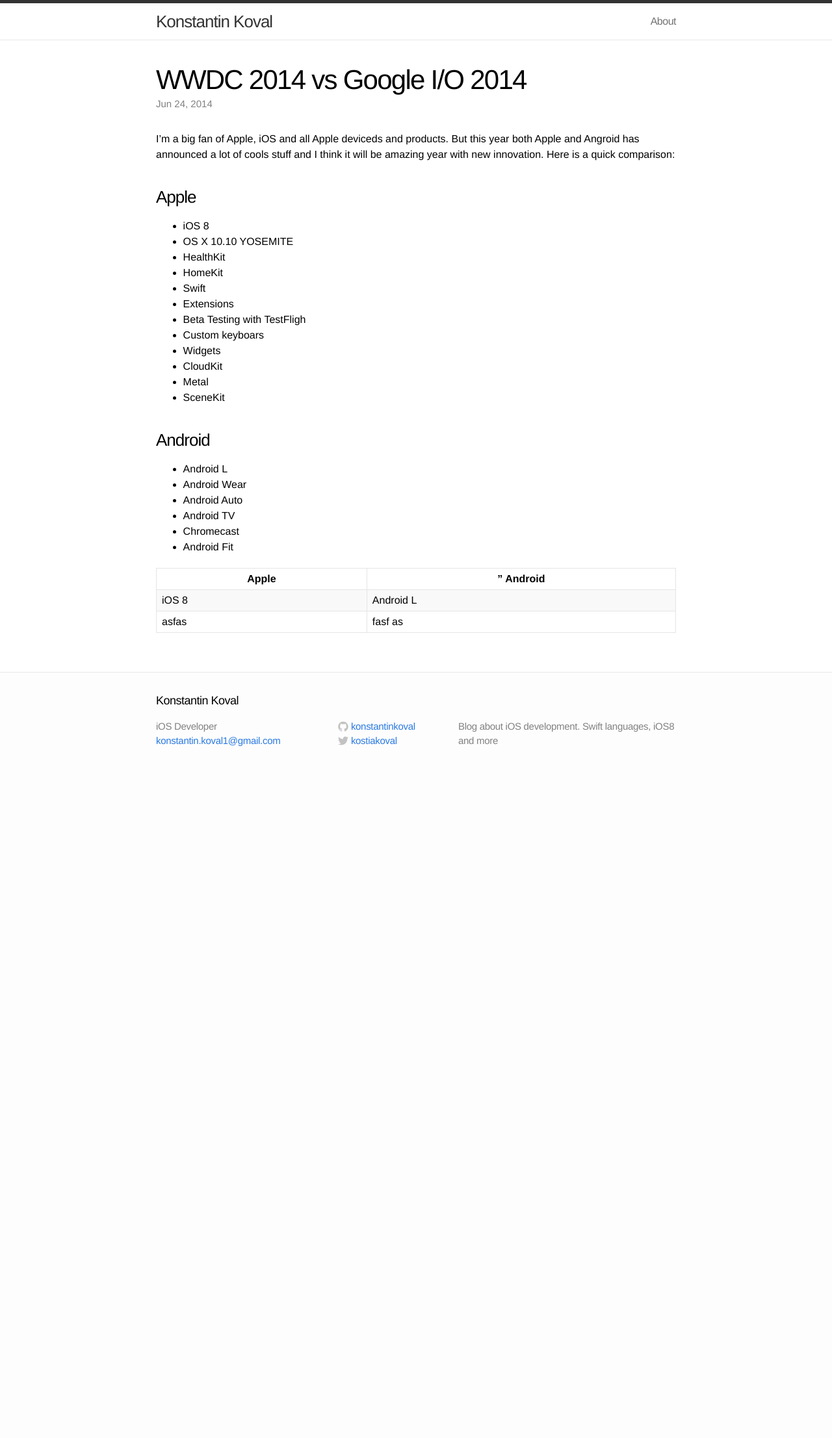
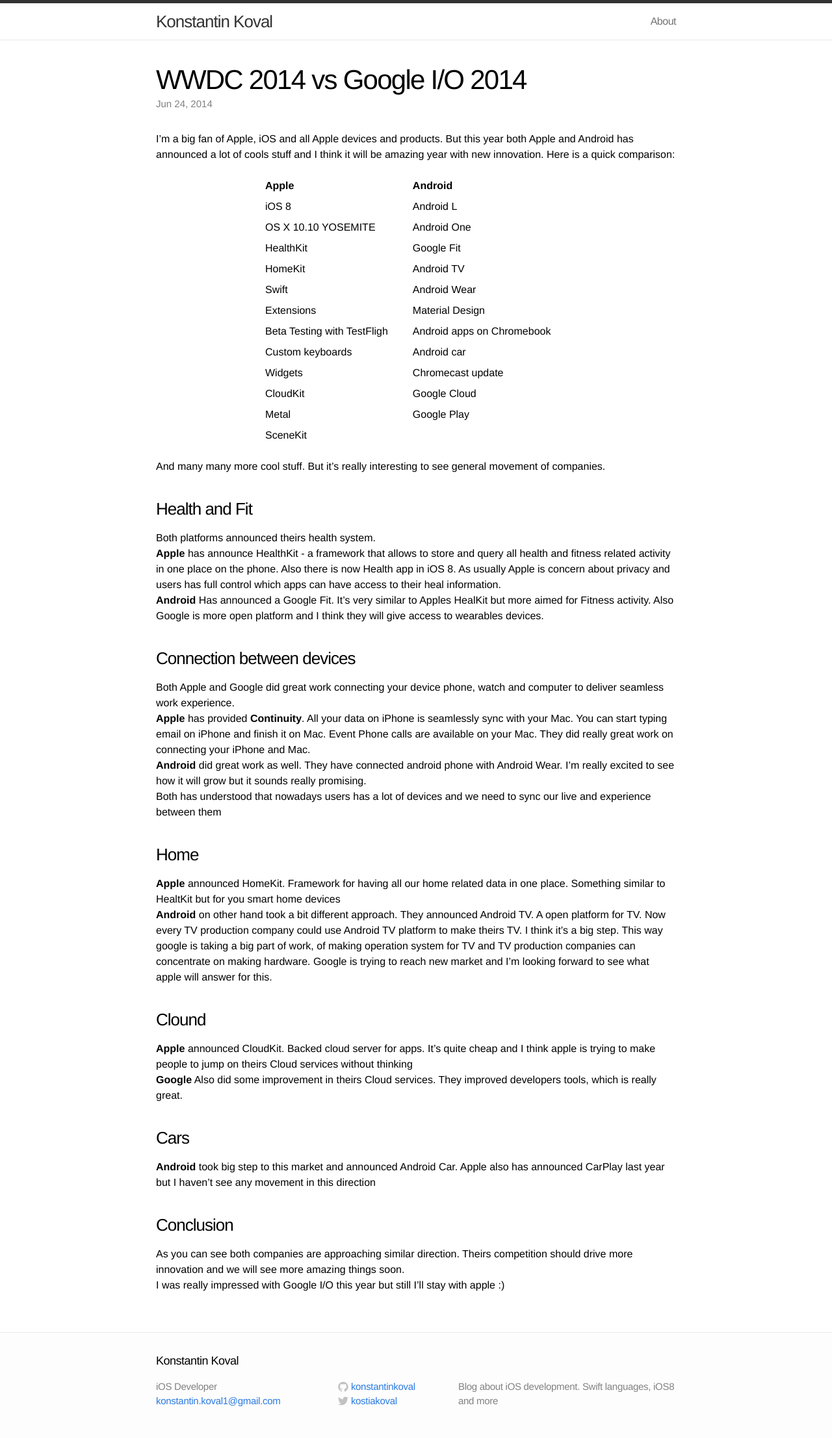
Before and after one commit to kostiakoval/kostiakoval.github.io, a Jekyll site: the page built from _posts/2014-06-24-WWDC-2014-vs-Google-I:O.markdown, in a window 1280 px wide. Shown: the whole page at 65% size. Built offline with Jekyll 4.4.1, drawn with Linux system fonts in a browser that asks for light colours; Markdown is read by kramdown in place of the engine named in the settings; before the commit the page ends 1197 px from its top, so only the background shows below that.

Commit message:
new post and styles update

```diff
--- a/_includes/head.html
+++ b/_includes/head.html
@@ -8,6 +8,11 @@
 
     <!-- Custom CSS -->
     <link rel="stylesheet" href="{{ "/css/main.css" | prepend: site.baseurl }}">
-    <link rel="stylesheet" href="{{ "/css/table.css" | prepend: site.baseurl }}">
+
+    {% if page.tableContent %}
+    	<link rel="stylesheet" href="{{ "/css/table.css" | prepend: site.baseurl }}">
+    {% else %}
+        <link rel="stylesheet" href="{{ "/css/table-white.css" | prepend: site.baseurl }}">
+    {% endif%}
 
 </head>
--- a/_posts/2014-06-24-WWDC-2014-vs-Google-I:O.markdown
+++ b/_posts/2014-06-24-WWDC-2014-vs-Google-I:O.markdown
@@ -5,32 +5,48 @@
 published: true
 ---
 
-I'm a big fan of Apple, iOS and all Apple deviceds and products. But this year both Apple and Angroid has announced a lot of cools stuff and I think it will be amazing year with new innovation. Here is a quick comparison:
-
-### Apple
-* iOS 8
-* OS X 10.10 YOSEMITE
-* HealthKit
-* HomeKit
-* Swift
-* Extensions
-* Beta Testing with TestFligh
-* Custom keyboars
-* Widgets
-* CloudKit
-* Metal
-* SceneKit
-
-### Android
-* Android L
-* Android Wear
-* Android Auto
-* Android TV
-* Chromecast
-* Android Fit
+I'm a big fan of Apple, iOS and all Apple devices and products. But this year both Apple and Android has announced a lot of cools stuff and I think it will be amazing year with new innovation. Here is a quick comparison:
 
 
-| Apple  |" Android  |
-|--------|-----------|
-| iOS 8  | Android L  |
-| asfas  | fasf as  |
+| Apple                | Android |
+|:---------------------------|:------------|
+| iOS 8                      | Android L   |
+| OS X 10.10 YOSEMITE        | Android One |
+| HealthKit                  | Google Fit  |
+|HomeKit                     | Android TV
+|Swift                       | Android Wear
+|Extensions                  | Material Design
+|Beta Testing with TestFligh | Android apps on Chromebook
+|Custom keyboards            | Android car
+|Widgets                     | Chromecast update
+|CloudKit                    | Google Cloud
+|Metal                       | Google Play
+|SceneKit                    |             |
+
+And many many more cool stuff. But it's really interesting to see general movement of companies.
+
+### Health and Fit
+Both platforms announced theirs health system.
+**Apple** has announce HealthKit - a framework that allows to store and query all health and fitness related activity in one place on the phone. Also there is now Health app in iOS 8. As usually Apple is concern about privacy and users has full control which apps can have access to their heal information.
+**Android** Has announced a Google Fit. It's very similar to Apples HealKit but more aimed for Fitness activity. Also Google is more open platform and I think they will give access to wearables devices.
+
+### Connection between devices
+Both Apple and Google did great work connecting your device phone, watch and computer to deliver seamless work experience.
+**Apple** has provided **Continuity**. All your data on iPhone is seamlessly sync with your Mac. You can start typing email on iPhone and finish it on Mac. Event Phone calls are available on your Mac. They did really great work on connecting your iPhone and Mac.
+**Android** did great work as well. They have connected android phone with Android Wear. I'm really excited to see how it will grow but it sounds really promising.
+Both has understood that nowadays users has a lot of devices and we need to sync our live and experience between them
+
+### Home
+**Apple** announced HomeKit. Framework for having all our home related data in one place. Something similar to HealtKit but for you smart home devices
+**Android** on other hand took a bit different approach. They announced Android TV. A open platform for TV. Now every TV production company could use Android TV platform to make theirs TV. I think it's a big step. This way google is taking a big part of work, of making operation system for TV and TV production companies can concentrate on making hardware. Google is trying to reach new market and I'm looking forward to see what apple will answer for this.
+
+### Clound
+**Apple** announced CloudKit. Backed cloud server for apps. It's quite cheap and I think apple is trying to make people to jump on theirs Cloud services without thinking
+**Google** Also did some improvement in theirs Cloud services. They improved developers tools, which is really great.
+
+###Cars
+**Android** took big step to this market and announced Android Car. Apple also has announced CarPlay last year but I haven't see any movement in this direction
+
+###Conclusion
+As you can see both companies are approaching similar direction. Theirs competition should drive more innovation and we will see more amazing things soon.
+I was really impressed with Google I/O this year but still I'll stay with apple :)
--- /dev/null
+++ b/css/table-white.css
@@ -0,0 +1,15 @@
+/* Tables */
+table {
+  margin-bottom: 1rem;
+  margin-left: auto !important;
+  margin-right: auto !important;;
+  width: 60%;
+  border-collapse: collapse;
+}
+td,
+th {
+  padding: .25rem .5rem;
+
+}
+tbody tr:nth-child(odd) td,
+tbody tr:nth-child(odd) th
```
Also changed, not shown: _posts/2014-06-24-hope-for-best-prepare-for-worst.markdown (+4 -4 lines).
